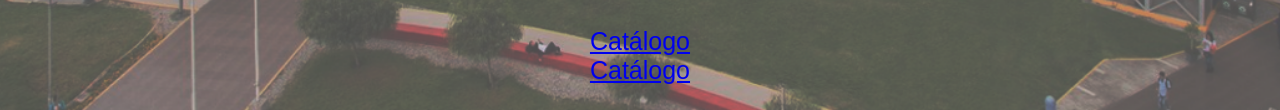
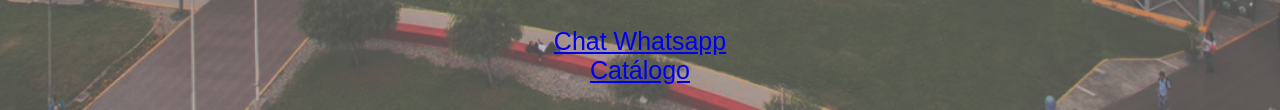
Before and after one commit to Creadordepaginasweb/ImportandoBienestar.github.io, a plain HTML site: page index.html in a window 1280 px wide. Shown: the part 690-800 px from the top of the page. Drawn offline with Linux system fonts and the light colour scheme.

Commit message:
Nose porqe

```diff
--- a/index.html
+++ b/index.html
@@ -31,7 +31,7 @@
 
 <div>
   <div style="text-align: center;font-family: arial;font-size: 25px;">
-    <a href="https://canastita.com/e/importando-bienestar">Catálogo</a>
+    <a href="https://w.app/importandobienestar">Chat Whatsapp</a>
     </div>
 
 <div style="text-align: center;font-family: arial;font-size: 25px;">
```
